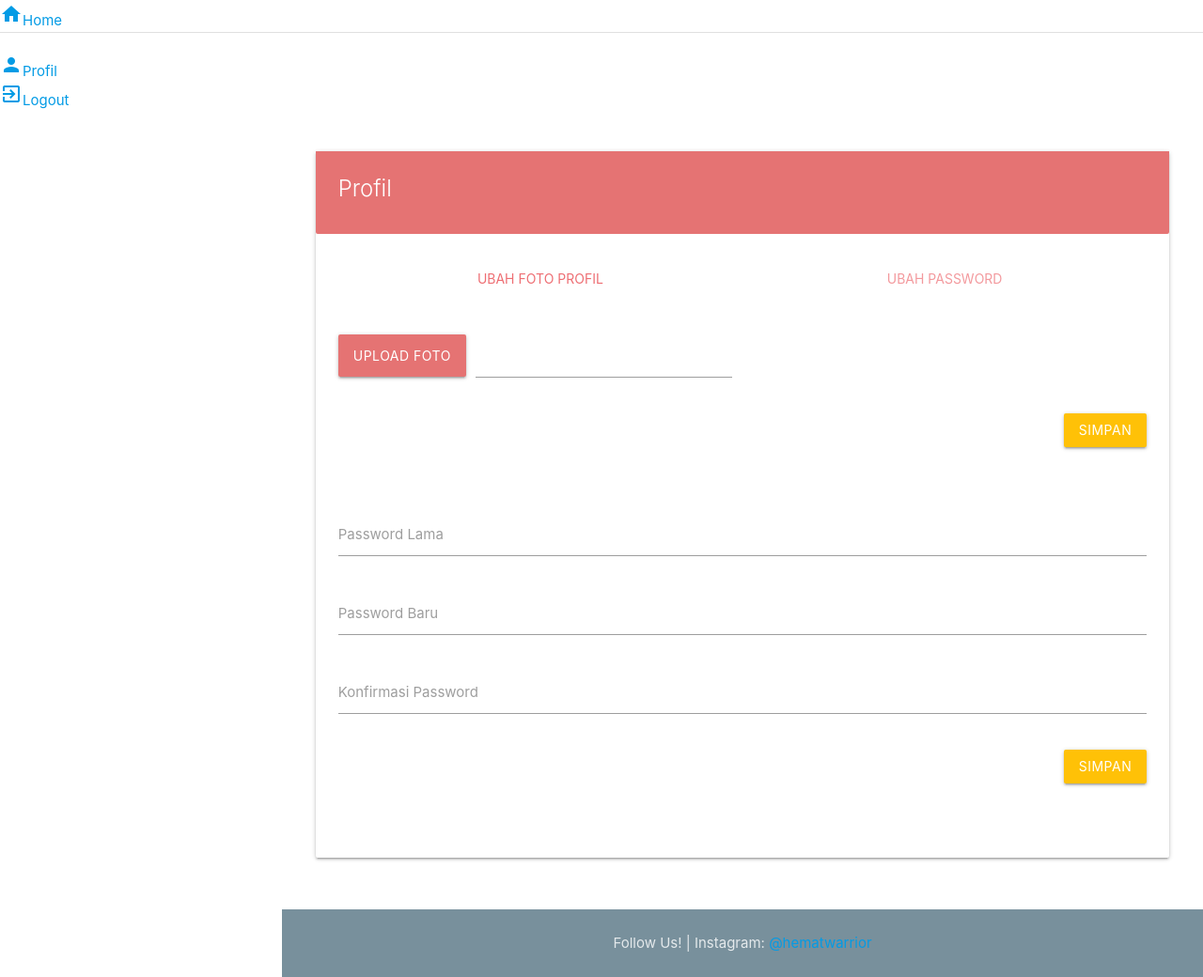
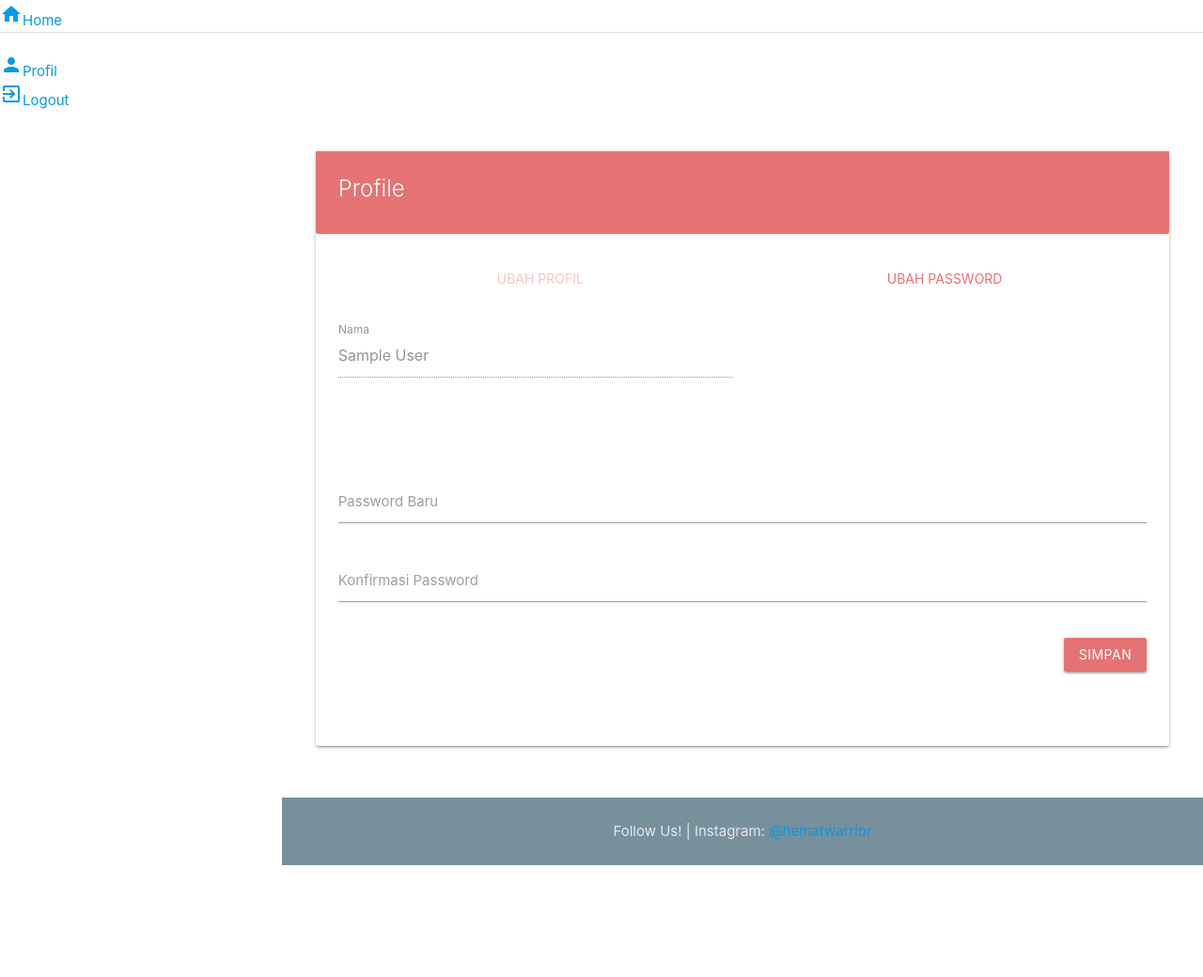
Before and after one commit to rizkiprastyo22/Website-Promo, a CodeIgniter app: page /hematwarrior/profile in a window 1280 px wide. Shown: the part 706-1746 px from the top of the page at 94% size. After the commit the page ends 1627 px from the top, so only its background shows below. Run offline with CodeIgniter, Linux system fonts and the light colour scheme; the visitor is signed in with stand-in values (Sample User, id 1); some libraries are stand-ins or nearby versions.

Commit message:
commit now

```diff
--- a/application/controllers/Profile.php
+++ b/application/controllers/Profile.php
@@ -24,30 +24,53 @@ class Profile extends MY_Controller {
         $config['upload_path'] = './assets/images/';
         $config['allowed_types'] = 'gif|jpg|png';
         $config['max_size'] = 2000;
-        $config['file_name'] = $this->session->userdata('username').'_'.date('YmdHis');
+        $config['file_name'] = $this->input->post('avatar');
 
         // Load library upload
         $this->load->library('upload', $config);
 
         // Jika terdapat error pada proses upload maka exit
-        if (!$this->upload->do_upload('avatar')) {
+        if (!$this->upload->do_upload('avatar2')) {
             exit($this->upload->display_errors());
         }
 
-        $data['avatar'] = $this->upload->data()['file_name'];
+        $data['avatar2'] = $this->upload->data()['file_name'];
       }
+
+      // Mengatur validasi data nama,
+      // # required = tidak boleh kosong
+      $this->form_validation->set_rules('nama', 'Nama', 'required');
+
+      // Mengatur validasi data alamat,
+      // # required = tidak boleh kosong
+      // $this->form_validation->set_rules('alamat', 'Alamat', 'required');
+
+      // Mengatur validasi data telepon,
+      // # required = tidak boleh kosong
+      // $this->form_validation->set_rules('telp', 'Telepon', 'required');
+
+      // Mengatur pesan error validasi data
+      $this->form_validation->set_message('required', '%s tidak boleh kosong!');
 
       // Jalankan validasi jika semuanya benar maka lanjutkan
 			if ($this->form_validation->run() === TRUE) {
 
+        $data = array(
+          'nama' => $this->input->post('nama'),
+          'avatar' => $this->input->post('avatar')
+        );
+
         // Ambil user ID dari session
         $userId = $this->session->userdata('id');
+
+        // Jalankan function update pada model_users
+        $query = $this->model_users->update($userId, $data);
 
         // cek jika query berhasil
         if ($query) {
 
           // Set success message
-          $message = array('status' => true, 'message' => 'Berhasil memperbarui profil');
+          $message = array('status' => true, 'message' => 'Berhasil memperbarui profile');
 
           // Update session baru
           $this->session->set_userdata($data);
@@ -55,7 +78,7 @@ class Profile extends MY_Controller {
         } else {
 
           // Set error message
-          $message = array('status' => false, 'message' => 'Gagal memperbarui profil');
+          $message = array('status' => false, 'message' => 'Gagal memperbarui profile');
 
         }
 
@@ -93,9 +116,11 @@ class Profile extends MY_Controller {
       // Jalankan validasi jika semuanya benar maka lanjutkan
 			if ($this->form_validation->run() === TRUE) {
 
-        $data = array(
-          'password' => password_hash($this->input->post('konfirmasi_password'), PASSWORD_DEFAULT)
-        );
+        $data['password'] = password_hash($this->input->post('konfirmasi_password'), PASSWORD_DEFAULT);
+
+        // $data = array(
+        //   'password' => password_hash($this->input->post('konfirmasi_password'), PASSWORD_DEFAULT)
+        // );
 
         // Ambil user ID
         $userId = $this->session->userdata('id');
@@ -112,7 +137,7 @@ class Profile extends MY_Controller {
         } else {
 
           // Set error message
-          $message = array('status' => false, 'message' => 'Gagal memperbarui profil');
+          $message = array('status' => false, 'message' => 'Gagal memperbarui profile');
 
         }
 
@@ -126,7 +151,7 @@ class Profile extends MY_Controller {
     }
 
     // Data untuk page profile
-    $data['pageTitle'] = 'Profil';
+    $data['pageTitle'] = 'Profile';
     $data['pageContent'] = $this->load->view('profile/profile', $data, TRUE);
 
     // Jalankan view template/layout
@@ -139,7 +164,7 @@ class Profile extends MY_Controller {
     $userId = $this->session->userdata('id');
 
     // Ambil data password_lama dari POST
-    $password = password_hash($this->input->post('password_lama'), PASSWORD_DEFAULT);
+    $password = $this->input->post('password_lama');
 
     // Jalankan function cekPasswordLama pada model_users
     $query = $this->model_users->cekPasswordLama($userId, $password);
--- a/application/views/profile/profile.php
+++ b/application/views/profile/profile.php
@@ -8,8 +8,8 @@
         <div class="row">
           <div class="col s12">
             <ul class="tabs tabs-fixed-width">
-              <li class="tab col s3"><a class="active" href="#basic-tab">Ubah Foto Profil</a></li>
-              <li class="tab col s3"><a href="#password-tab">Ubah Password</a></li>
+              <li class="tab col s3 disabled"><a href="#basic-tab">Ubah Profil</a></li>
+              <li class="tab col s3"><a class="active" href="#password-tab">Ubah Password</a></li>
             </ul>
           </div>
           <div id="basic-tab" class="col s12">
@@ -28,21 +28,32 @@
                   </div>
                 </div>
               <?php endif; ?>
+              <div class="input-field col s12 m6">
+                  <input disabled id="nama" name="nama" type="text" value="<?php echo $this->session->userdata('nama'); ?>">
+                  <label for="nama" class="">Nama</label>
+              </div>
+              <!-- <div class="input-field col s12 m6">
+                  <input id="alamat" name="alamat" type="text" value="<?php echo $this->session->userdata('alamat'); ?>">
+                  <label for="alamat" class="">Contact Person</label>
+              </div> -->
               <div class="input-field file-field col s12 m6">
-                <div class="btn red lighten-2">
-                  <span>Upload Foto</span>
-                  <input type="file" name="avatar">
-                </div>
+                <!-- <div class="btn red lighten-2">
+                  <span>Upload Avatar</span>
+                  <input type="file" name="avatar2">
+                </div> -->
                 <div class="file-path-wrapper">
-                  <input class="file-path validate" type="text">
+                  <!-- <input class="file-path validate" name="foto" type="text" accept="image/png, image/jpeg" value="<?php echo set_value('avatar'); ?>"> -->
                 </div>
               </div>
+              <!-- <div class="input-field col s12 m6">
+                  <input id="telp" name="telp" type="number" value="<?php echo $this->session->userdata('telp'); ?>">
+                  <label for="telp" class="">No. Telepon</label>
+              </div> -->
               <div class="input-field col s12 right-align">
-                  <button type="submit" name="submit-information" value="true" class="btn amber waves-effect waves-green">Simpan</button>
+                  <!-- <button type="submit" name="submit-information" value="true" class="btn amber waves-effect waves-green">Simpan</button> -->
               </div>
             </form>
           </div>
-
           <div id="password-tab" class="col s12">
             <form class="row" id="password-form" method="post" action="" style="margin-top: 20px;">
               <?php if(validation_errors()): ?>
@@ -59,10 +70,10 @@
                   </div>
                 </div>
               <?php endif; ?>
-              <div class="input-field col s12">
+              <!-- <div class="input-field col s12">
                   <input id="password_lama" name="password_lama" type="password">
                   <label for="password_lama" class="">Password Lama</label>
-              </div>
+              </div> -->
               <div class="input-field col s12">
                   <input id="password_baru" name="password_baru" type="password">
                   <label for="password_baru" class="">Password Baru</label>
@@ -72,7 +83,7 @@
                   <label for="konfirmasi_password" class="">Konfirmasi Password</label>
               </div>
               <div class="input-field col s12 right-align">
-                  <button type="submit" name="submit-password" value="true" class="btn amber waves-effect waves-green">Simpan</button>
+                  <button type="submit" name="submit-password" value="true" class="btn red lighten-2 waves-effect waves-green">Simpan</button>
               </div>
             </form>
           </div>
```
